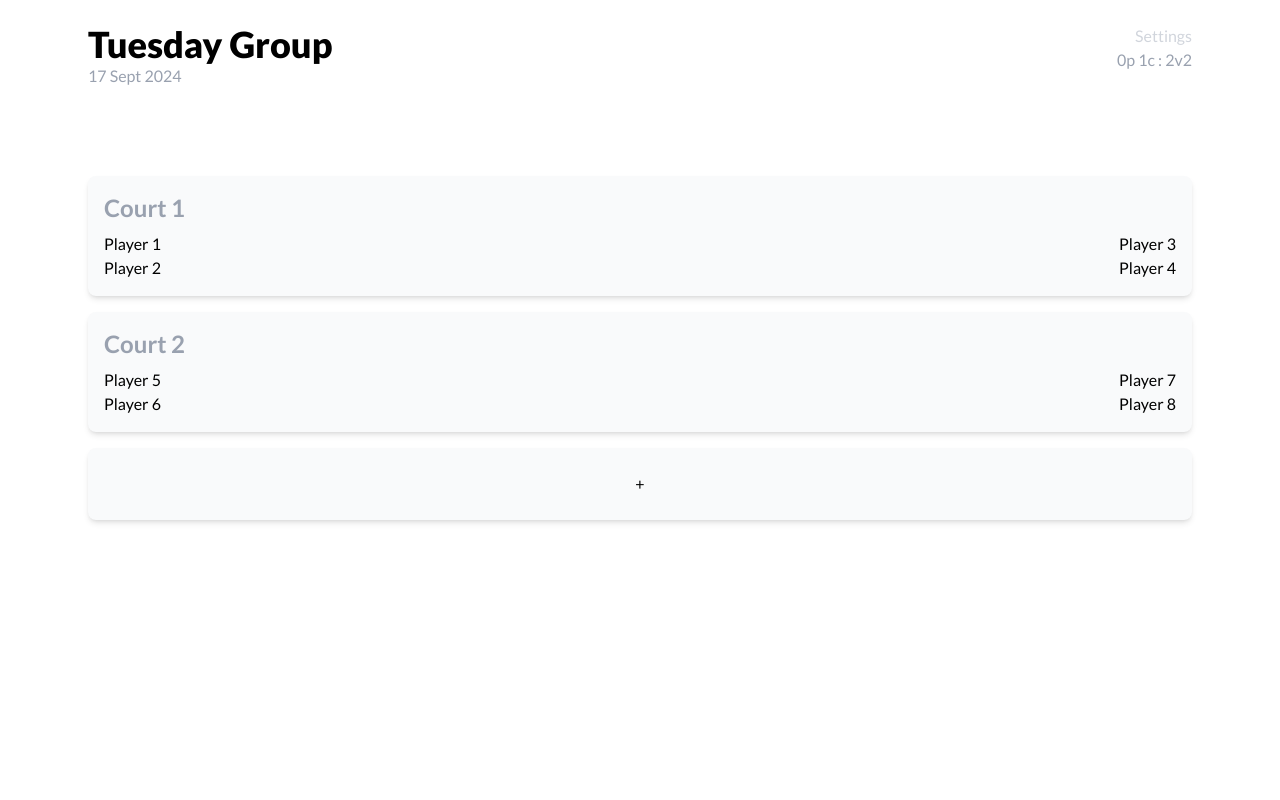
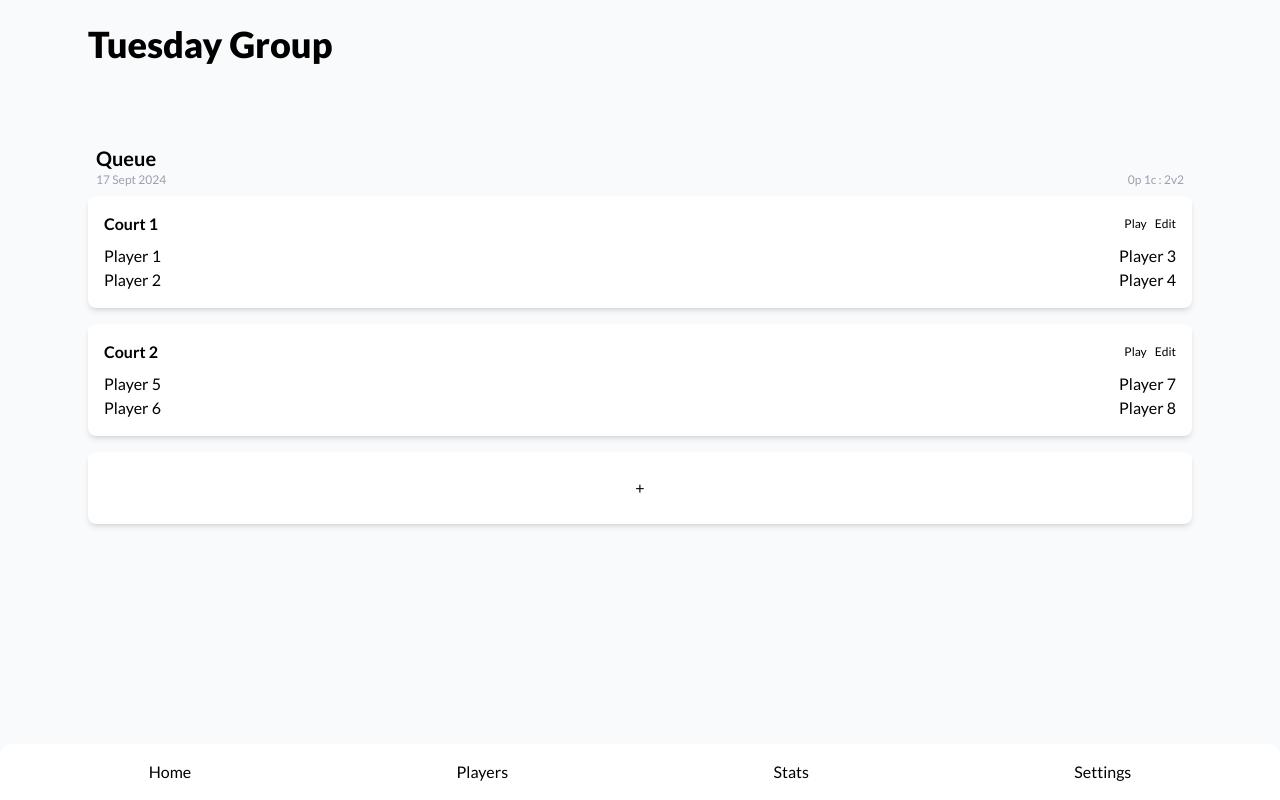
Before and after one commit to netxph/qu, a React (Vite) app: page / in a window 1280 px wide. Built offline with nearby package versions, Linux system fonts and the light colour scheme; a web font is replaced by a local one.

Commit message:
base home page

```diff
--- a/index.html
+++ b/index.html
@@ -12,7 +12,7 @@
   <title>Qu - Game Queuing</title>
 </head>
 
-<body>
+<body class="bg-gray-50">
   <div id="root"></div>
   <script type="module" src="/src/main.tsx"></script>
 </body>
--- a/package.json
+++ b/package.json
@@ -25,7 +25,7 @@
     "eslint-plugin-react-refresh": "^0.4.22",
     "globals": "^16.4.0",
     "typescript": "~5.9.2",
-    "typescript-eslint": "^8.44.1",
+    "typescript-eslint": "^8.45.0",
     "vite": "^7.1.7"
   },
   "trustedDependencies": [
--- a/src/App.tsx
+++ b/src/App.tsx
@@ -4,21 +4,27 @@ function App() {
 
   return (
     <>
-      <header className="font-lato max-w-6xl mx-auto flex justify-between p-6 bg-white">
-        <div>
-          <h1 className="text-4xl font-extrabold">Tuesday Group</h1>
-          <p className="text-gray-400">17 Sept 2024</p>
-        </div>
-        <div className="text-right">
-          <a href="#" className="text-gray-300">Settings</a>
-          <p className="text-gray-400">0p 1c : 2v2</p>
-        </div>
+      <header className="font-lato max-w-6xl mx-auto flex justify-between p-6">
+        <h1 className="text-4xl font-extrabold">Tuesday Group</h1>
       </header>
       <main className="font-lato max-w-6xl mt-8 mx-auto p-6">
         <section className="flex flex-col gap-y-2">
+          <div className="flex justify-between items-baseline-last px-2">
+            <div>
+              <h2 className="font-bold text-xl">Queue</h2>
+              <p className="text-gray-400 text-xs">17 Sept 2024</p>
+            </div>
+            <p className="text-gray-400 text-xs">0p 1c : 2v2</p>
+          </div>
           <article>
-            <div className="p-4 rounded-lg bg-gray-50 mt-2 shadow-md">
-              <h2 className="text-gray-400 text-2xl font-bold">Court 1</h2>
+            <div className="p-4 rounded-lg bg-white shadow-md">
+              <div className="flex justify-between">
+                <h3 className="font-bold">Court 1</h3>
+                <div className="flex gap-x-2">
+                  <button className="text-xs">Play</button>
+                  <button className="text-xs">Edit</button>
+                </div>
+              </div>
               <div className="flex justify-between mt-2">
                 <div>
                   <p>Player 1</p>
@@ -32,8 +38,14 @@ function App() {
             </div>
           </article>
           <article>
-            <div className="p-4 rounded-lg bg-gray-50 mt-2 shadow-md">
-              <h2 className="text-gray-400 text-2xl font-bold">Court 2</h2>
+            <div className="p-4 rounded-lg bg-white mt-2 shadow-md">
+              <div className="flex justify-between">
+                <h3 className="font-bold">Court 2</h3>
+                <div className="flex gap-x-2">
+                  <button className="text-xs">Play</button>
+                  <button className="text-xs">Edit</button>
+                </div>
+              </div>
               <div className="flex justify-between mt-2">
                 <div>
                   <p>Player 5</p>
@@ -47,10 +59,18 @@ function App() {
             </div>
           </article>
           <article>
-            <div className="p-6 rounded-lg min-h-12 flex items-center justify-center bg-gray-50 mt-2 shadow-md">
+            <div className="p-6 rounded-lg min-h-12 flex items-center justify-center bg-white mt-2 shadow-md">
               <a href="#">+</a>
             </div>
           </article>
+        </section>
+        <section className="fixed bottom-0 left-0 w-full">
+          <nav className="flex justify-around shadow-lg p-4 bg-white rounded-t-xl">
+            <button>Home</button>
+            <button>Players</button>
+            <button>Stats</button>
+            <button>Settings</button>
+          </nav>
         </section>
       </main>
     </>
```
Also changed, not shown: 1 other file (tests, documents, lock files or other folders).
